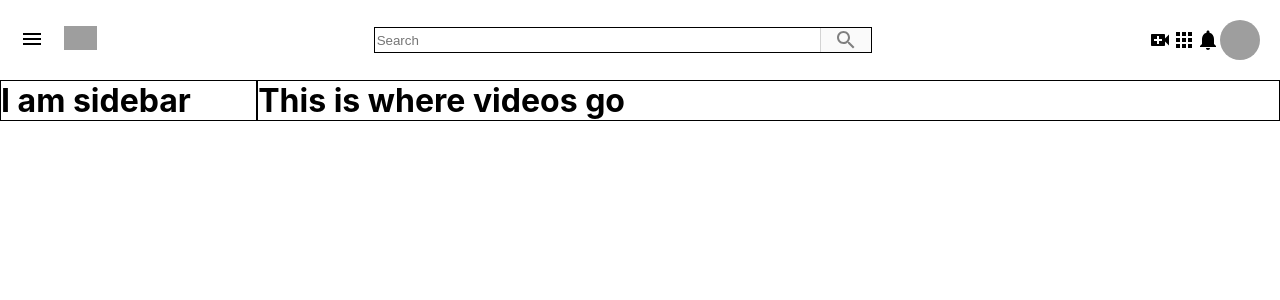
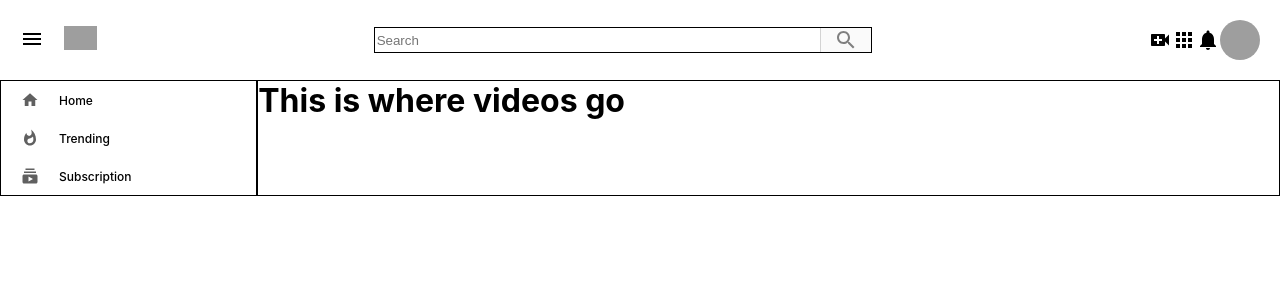
Before and after one commit to hsnertas/yclone, a React (Create React App) app: page /search/1 in a window 1280 px wide. Shown: the top 300 px of the page. Built offline with nearby package versions, Linux system fonts and the light colour scheme; grey boxes are pictures that could not be loaded.

Commit message:
first part of sideRow added

```diff
--- a/src/Sidebar.js
+++ b/src/Sidebar.js
@@ -1,10 +1,16 @@
 import React from 'react';
 import "./Sidebar.css";
-
+import SidebarRow from "./SidebarRow"
+import HomeIcon from '@material-ui/icons/Home';
+import SubscriptionsIcon from '@material-ui/icons/Subscriptions';
+import WhatshotIcon from '@material-ui/icons/Whatshot';
 function Sidebar() {
     return (
         <div className="sidebar">
-        <h1>I am sidebar</h1>
+        <SidebarRow Icon={HomeIcon} title="Home"/>
+        <SidebarRow Icon={WhatshotIcon} title="Trending"/>
+        <SidebarRow Icon={SubscriptionsIcon} title="Subscription"/>
+
         </div>
     )
 }
--- /dev/null
+++ b/src/SidebarRow.css
@@ -0,0 +1,25 @@
+.sidebarRow{
+    display: flex;
+    align-items: center;
+    padding: 10px 20px;
+}
+.sidebarRow__icon{
+ color:#606060;
+ font-size: large !important;
+}
+.sidebarRow__title{
+flex: 1;
+margin-left: 20px;
+font-size: 12px;
+font-weight: 500;
+}
+.sidebarRow:hover{
+    background-color: lightgray;
+    cursor: pointer;
+}
+.sidebarRow:hover .sidebarRow__icon{
+    color: red;
+}
+.sidebarRow:hover > .sidebarRow__title{
+    font-weight: bold;
+}
--- /dev/null
+++ b/src/SidebarRow.js
@@ -0,0 +1,12 @@
+import React from 'react';
+import "./SidebarRow.css";
+function SidebarRow({Icon, title}) {
+    return (
+        <div className="sidebarRow">
+        <Icon className="sidebarRow__icon"/>
+            <h2 className="sidebarRow__title">{title}</h2>
+        </div>
+    )
+}
+
+export default SidebarRow
```
